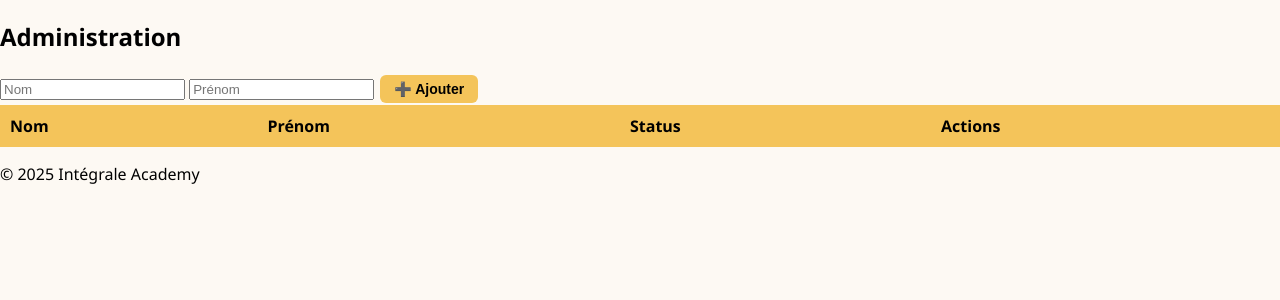
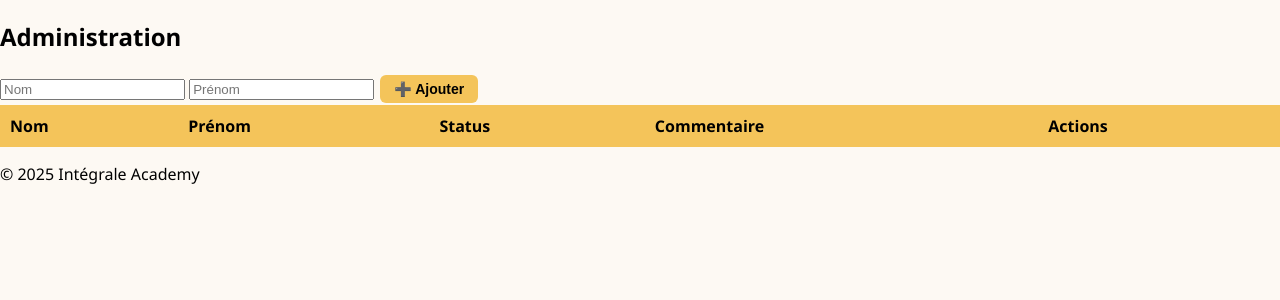
Before and after one commit to integraleacademy/bts, a Flask app: page /admin in a window 1280 px wide. Shown: the part 108-408 px from the top of the page. Run offline with Flask 3, Linux system fonts and the light colour scheme; the visitor is signed in with stand-in values (Sample User, id 1); lists and menus that the app fills with data are empty; parts of the project's set-up code (start-up, migrations or seed data) failed here and were passed over.

Commit message:
Update admin.html

```diff
--- a/templates/admin.html
+++ b/templates/admin.html
@@ -17,6 +17,7 @@
         <th>Nom</th>
         <th>Prénom</th>
         <th>Status</th>
+        <th>Commentaire</th>
         <th>Actions</th>
       </tr>
     </thead>
@@ -39,6 +40,12 @@
           </form>
         </td>
         <td>
+          <form method="post" action="/update_comment/{{r.id}}" class="inline-form">
+            <input type="text" name="commentaire" value="{{ r.commentaire or '' }}" placeholder="Ajouter un commentaire">
+            <button type="submit" class="admin-btn small">💾</button>
+          </form>
+        </td>
+        <td>
           <a class="admin-btn small" href="{{ url_for('edit', id=r.id) }}">✏️ Modifier</a>
           <form method="post" action="/delete/{{r.id}}" class="inline-form">
             <button type="submit" class="admin-btn small danger">🗑️ Supprimer</button>
```
